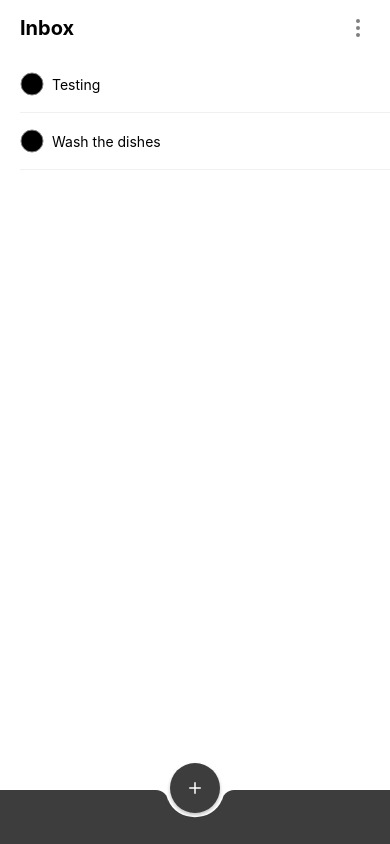
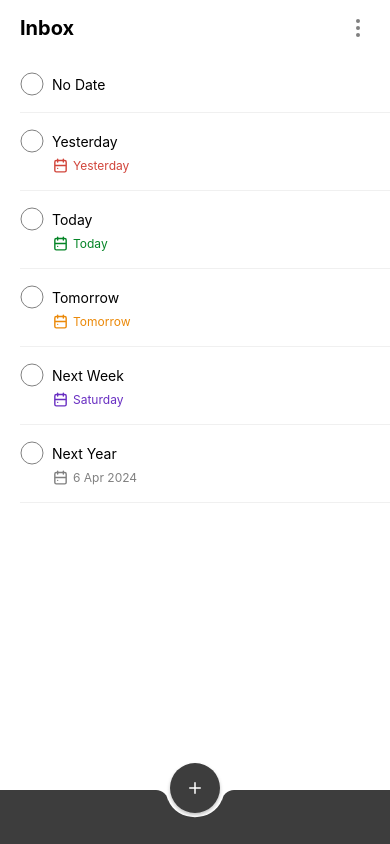
Before and after one commit to Neuhaus93/TodoASP, a React Native app: screen / in a window 390 px wide. Built offline with nearby package versions, Linux system fonts and the light colour scheme.

Commit message:
Set up date styles

```diff
--- a/src/components/Checkbox/Checkbox.tsx
+++ b/src/components/Checkbox/Checkbox.tsx
@@ -15,6 +15,7 @@ const Checkbox: React.FC<CheckboxProps> = (props) => {
         <View style={styles.root}>
             <Svg
                 stroke={colors.icon}
+                fill="transparent"
                 width="24"
                 height="24"
                 viewBox="0 0 24 24"
--- a/src/components/TodoItem/TodoItem.tsx
+++ b/src/components/TodoItem/TodoItem.tsx
@@ -1,27 +1,62 @@
 import { StyleSheet, View } from 'react-native';
+import { Circle, Path, Svg } from 'react-native-svg';
 import { spacing } from '../../theme';
+import { formatUnixTimestamp } from '../../utils/dateTime';
 import { Checkbox, CheckboxProps } from '../Checkbox';
 import { Divider } from '../Divider';
+import { Text } from '../Text';
 
-export type TodoItemProps = {} & CheckboxProps;
+export type TodoItemProps = {
+    /**
+     * Todo due date, in Unix timestamp
+     */
+    dueDate?: number;
+} & CheckboxProps;
 
 const TodoItem: React.FC<TodoItemProps> = (props) => {
-    const { ...checkboxProps } = props;
+    const { dueDate, ...checkboxProps } = props;
+
+    const date = formatUnixTimestamp(dueDate);
 
     return (
         <View>
             <View style={styles.checkboxContainer}>
                 <Checkbox {...checkboxProps} />
+                {!!date && (
+                    <View style={styles.dateContainer}>
+                        <CalendarIcon color={date.color} />
+                        <Text style={[styles.dateLabel, { color: date.color }]}>
+                            {date.label}
+                        </Text>
+                    </View>
+                )}
             </View>
             <Divider />
         </View>
     );
 };
 
+const CalendarIcon: React.FC<{ color: string }> = ({ color }) => (
+    <Svg fill={color} width="17" height="17" viewBox="0 0 24 24">
+        <Path d="M18 4h-1V3a1 1 0 0 0-2 0v1H9V3a1 1 0 0 0-2 0v1H6a3 3 0 0 0-3 3v12a3 3 0 0 0 3 3h12a3 3 0 0 0 3-3V7a3 3 0 0 0-3-3zM6 6h1v1a1 1 0 0 0 2 0V6h6v1a1 1 0 0 0 2 0V6h1a1 1 0 0 1 1 1v4H5V7a1 1 0 0 1 1-1zm12 14H6a1 1 0 0 1-1-1v-6h14v6a1 1 0 0 1-1 1z" />
+        <Circle cx="8" cy="16" r="1" />
+    </Svg>
+);
+
 const styles = StyleSheet.create({
     checkboxContainer: {
         marginVertical: spacing(4),
     },
+    dateContainer: {
+        flexDirection: 'row',
+        alignItems: 'center',
+        marginLeft: 32,
+        marginTop: spacing(1),
+    },
+    dateLabel: {
+        marginLeft: spacing(1),
+        fontSize: 12,
+    },
 });
 
 export default TodoItem;
--- a/src/routes/HomePage.tsx
+++ b/src/routes/HomePage.tsx
@@ -1,3 +1,4 @@
+import dayjs from 'dayjs';
 import {
     Dimensions,
     Pressable,
@@ -6,8 +7,8 @@ import {
     View,
 } from 'react-native';
 import Svg, { Circle, Path } from 'react-native-svg';
+import { Text, TodoItem } from '../components';
 import { colors, spacing } from '../theme';
-import { TodoItem, Text } from '../components';
 
 const windowDimensions = Dimensions.get('window');
 const footerMidSectionWidth = 54;
@@ -28,8 +29,12 @@ export default function HomePage() {
                 </Svg>
             </View>
             <ScrollView style={styles.main}>
-                <TodoItem label="Testing" />
-                <TodoItem label="Wash the dishes" />
+                <TodoItem label="No Date" />
+                <TodoItem label="Yesterday" dueDate={testDates.yesterday} />
+                <TodoItem label="Today" dueDate={testDates.today} />
+                <TodoItem label="Tomorrow" dueDate={testDates.tomorrow} />
+                <TodoItem label="Next Week" dueDate={testDates.futureClose} />
+                <TodoItem label="Next Year" dueDate={testDates.nextYear} />
             </ScrollView>
             <View style={styles.footer}>
                 <View
@@ -127,3 +132,12 @@ const styles = StyleSheet.create({
         elevation: 5,
     },
 });
+
+const testDates = {
+    pastWeek: dayjs().subtract(1, 'week').unix(),
+    yesterday: dayjs().subtract(1, 'day').unix(),
+    today: dayjs().unix(),
+    tomorrow: dayjs().add(1, 'day').unix(),
+    futureClose: dayjs().add(2, 'day').unix(),
+    nextYear: dayjs().add(1, 'week').add(1, 'year').unix(),
+};
--- a/src/theme.ts
+++ b/src/theme.ts
@@ -8,7 +8,7 @@ export const colors = {
         past: '#D1453B',
         today: '#058527',
         tomorrow: '#EB8909',
-        nextWeek: '#692FC2',
+        futureClose: '#692FC2',
         future: '#808080',
     },
 } as const;
--- /dev/null
+++ b/src/utils/dateTime.ts
@@ -0,0 +1,51 @@
+import dayjs from 'dayjs';
+import calendarPlugin from 'dayjs/plugin/calendar';
+import { colors } from '../theme';
+dayjs.extend(calendarPlugin);
+
+export const formatUnixTimestamp = (
+    unixTimestamp: number | undefined
+): { label: string; color: string } | null => {
+    if (!unixTimestamp) {
+        return null;
+    }
+
+    const dayjsObj = dayjs.unix(unixTimestamp);
+
+    let dayFormat = 'D MMM';
+    // If not the same as current year, include the year information
+    if (!dayjsObj.isSame(dayjs(), 'year')) {
+        dayFormat += ' YYYY';
+    }
+
+    const dayDiff = dayjsObj.startOf('day').diff(dayjs().startOf('day'), 'day');
+
+    switch (dayDiff) {
+        case -1:
+            return { label: 'Yesterday', color: colors.date.past };
+
+        case 0:
+            return { label: 'Today', color: colors.date.today };
+
+        case 1:
+            return { label: 'Tomorrow', color: colors.date.tomorrow };
+
+        case 2:
+        case 3:
+        case 4:
+        case 5:
+        case 6:
+        case 7:
+            return {
+                label: dayjsObj.format('dddd'),
+                color: colors.date.futureClose,
+            };
+
+        default: {
+            return {
+                label: dayjsObj.format(dayFormat),
+                color: colors.date.future,
+            };
+        }
+    }
+};
```
Also changed, not shown: package.json (+5 -4 lines), 1 other file (tests, documents, lock files or other folders).
